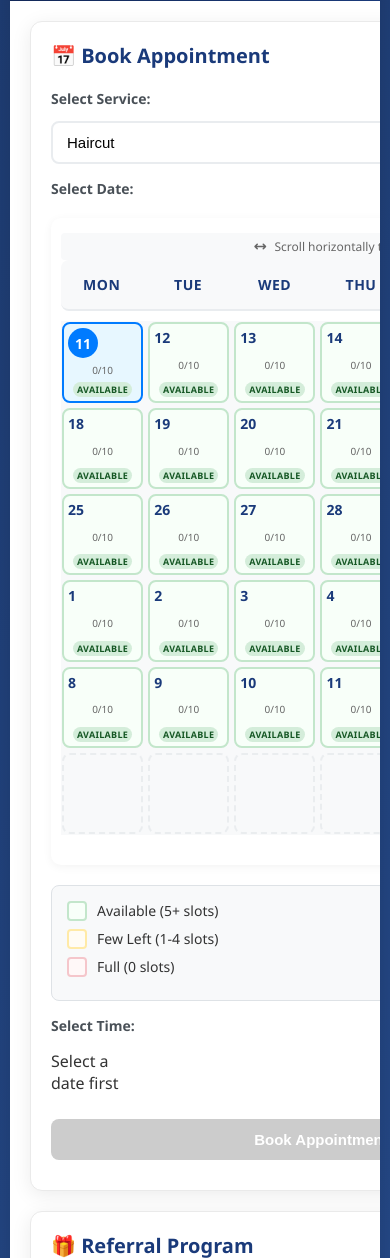
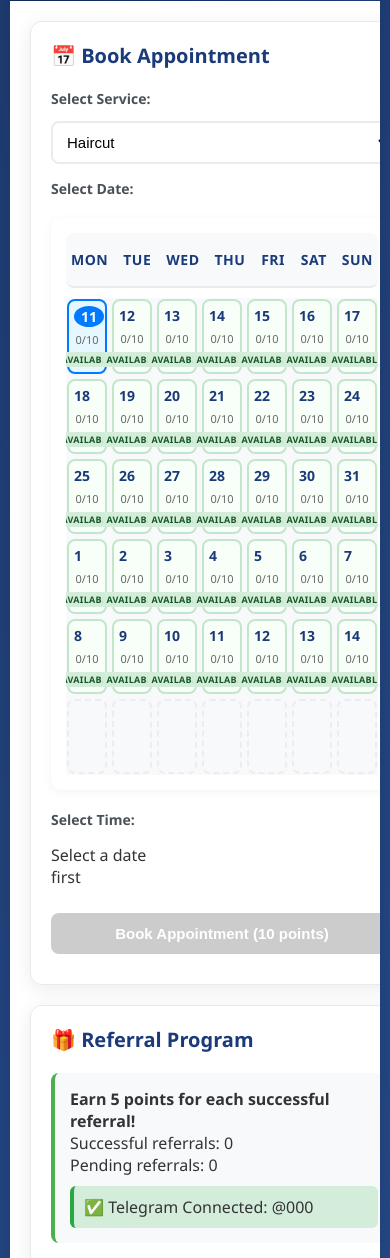
Before and after one commit to digitusadvert-lang/hairsalon, a Flask app: page /dashboard in a window 390 px wide. Shown: the part 309-1567 px from the top of the page. Run offline with Flask 3, Linux system fonts and the light colour scheme; the visitor is signed in with stand-in values (Sample User, id 1); tables that the repository leaves empty hold one stand-in row (values such as "Sample post").

Commit message:
modify dashboard to desktop response

```diff
--- a/templates/dashboard.html
+++ b/templates/dashboard.html
@@ -198,26 +198,14 @@
             background: linear-gradient(135deg, #006699 0%, #004d66 100%) !important;
         }
 
-        /* UPDATED CALENDAR STYLES */
+        /* NEW: SIMPLIFIED DESKTOP CALENDAR STYLES */
         .calendar-container {
             background: white;
             border-radius: 10px;
             padding: 15px;
             margin-bottom: 20px;
             box-shadow: 0 2px 10px rgba(0,0,0,0.05);
-            overflow: visible;
-        }
-
-        .calendar-wrapper {
             width: 100%;
-            overflow-x: auto;
-            -webkit-overflow-scrolling: touch;
-            padding-bottom: 10px;
-            margin-bottom: 10px;
-        }
-
-        .calendar-inner {
-            min-width: 700px; /* Fixed minimum width for 7 columns */
         }
 
         .calendar-weekdays {
@@ -228,8 +216,7 @@
             text-align: center;
             background: #f8f9fa;
             border-radius: 8px;
-            padding: 10px 0;
-            min-width: 0;
+            padding: 12px 0;
         }
 
         .weekday-header {
@@ -237,23 +224,19 @@
             color: #1a3a7a;
             padding: 5px;
             font-size: 14px;
-            min-width: 0;
-            word-break: break-word;
         }
 
         .calendar-grid {
             display: grid;
             grid-template-columns: repeat(7, 1fr);
             gap: 5px;
-            min-width: 0;
         }
 
         .calendar-day-cell {
-            aspect-ratio: 1;
-            min-height: 80px;
+            height: 90px;
             border: 2px solid #e9ecef;
             border-radius: 8px;
-            padding: 8px;
+            padding: 10px;
             display: flex;
             flex-direction: column;
             justify-content: space-between;
@@ -296,8 +279,7 @@
         }
 
         .calendar-empty-cell {
-            aspect-ratio: 1;
-            min-height: 80px;
+            height: 90px;
             background: #f8f9fa;
             border: 2px dashed #dee2e6;
             border-radius: 8px;
@@ -308,20 +290,21 @@
             font-size: 18px;
             font-weight: bold;
             color: #1a3a7a;
-            margin-bottom: 2px;
+            margin-bottom: 5px;
         }
 
         .date-count {
-            font-size: 12px;
+            font-size: 14px;
             color: #666;
-            margin-bottom: 2px;
+            margin-bottom: 5px;
+            font-weight: 500;
         }
 
         .date-status {
-            font-size: 11px;
+            font-size: 12px;
             font-weight: 600;
-            padding: 2px 6px;
-            border-radius: 10px;
+            padding: 3px 8px;
+            border-radius: 12px;
             text-transform: uppercase;
         }
 
@@ -484,61 +467,7 @@
             border: 1px solid #f5c6cb !important;
         }
 
-        /* Mobile Legend */
-        .mobile-legend {
-            display: none;
-            margin-top: 15px;
-            padding: 15px;
-            background: #f8f9fa;
-            border-radius: 8px;
-            border: 1px solid #dee2e6;
-        }
-
-        .legend-item {
-            display: flex;
-            align-items: center;
-            margin-bottom: 8px;
-        }
-
-        .legend-color {
-            width: 20px;
-            height: 20px;
-            border-radius: 4px;
-            margin-right: 10px;
-        }
-
-        .legend-color.available {
-            background: #f8fff9;
-            border: 2px solid #c3e6cb;
-        }
-
-        .legend-color.medium {
-            background: #fffcf5;
-            border: 2px solid #ffeaa7;
-        }
-
-        .legend-color.full {
-            background: #fff8f8;
-            border: 2px solid #f5c6cb;
-        }
-
-        /* Scroll indicator for mobile */
-        .scroll-hint {
-            display: none;
-            text-align: center;
-            color: #666;
-            font-size: 12px;
-            margin-top: 5px;
-            padding: 5px;
-            background: #f8f9fa;
-            border-radius: 4px;
-        }
-
-        .scroll-hint i {
-            margin-right: 5px;
-        }
-
-        /* Mobile responsiveness */
+        /* Simple mobile fallback - just make everything stack */
         @media (max-width: 768px) {
             body {
                 padding: 10px;
@@ -578,13 +507,26 @@
                 padding: 20px;
             }
 
-            .calendar-container {
-                padding: 10px;
+            /* Mobile calendar - simple vertical stack */
+            .calendar-weekdays {
+                grid-template-columns: repeat(7, 1fr);
+                overflow-x: auto;
+            }
+
+            .calendar-grid {
+                grid-template-columns: repeat(7, 1fr);
+                overflow-x: auto;
             }
 
             .calendar-day-cell {
-                min-height: 70px;
-                padding: 5px;
+                height: 70px;
+                padding: 8px;
+                min-width: 45px;
+            }
+
+            .calendar-empty-cell {
+                height: 70px;
+                min-width: 45px;
             }
 
             .date-number {
@@ -592,20 +534,12 @@
             }
 
             .date-count {
-                font-size: 11px;
+                font-size: 12px;
             }
 
             .date-status {
                 font-size: 10px;
-                padding: 1px 4px;
-            }
-
-            .mobile-legend {
-                display: block;
-            }
-
-            .scroll-hint {
-                display: block;
+                padding: 2px 6px;
             }
         }
 
@@ -616,8 +550,14 @@
             }
 
             .calendar-day-cell {
-                min-height: 60px;
-                padding: 4px;
+                height: 60px;
+                padding: 5px;
+                min-width: 40px;
+            }
+
+            .calendar-empty-cell {
+                height: 60px;
+                min-width: 40px;
             }
 
             .date-number {
@@ -625,21 +565,38 @@
             }
 
             .date-count {
+                font-size: 11px;
+            }
+
+            .date-status {
+                font-size: 9px;
+                padding: 1px 4px;
+            }
+        }
+
+        /* Very small screens */
+        @media (max-width: 320px) {
+            .calendar-day-cell {
+                height: 55px;
+                padding: 3px;
+                min-width: 35px;
+            }
+
+            .calendar-empty-cell {
+                height: 55px;
+                min-width: 35px;
+            }
+
+            .date-number {
+                font-size: 13px;
+            }
+
+            .date-count {
                 font-size: 10px;
             }
 
             .date-status {
-                font-size: 9px;
-            }
-
-            .calendar-inner {
-                min-width: 600px;
-            }
-        }
-
-        @media (max-width: 320px) {
-            .calendar-inner {
-                min-width: 550px;
+                display: none; /* Hide status on very small screens */
             }
         }
     </style>
@@ -688,15 +645,8 @@
                         Select Date:
                     </label>
 
+                    <!-- NEW CALENDAR DESIGN -->
                     <div class="calendar-container">
-                        <!-- Scroll hint for mobile -->
-                        <div class="scroll-hint">
-                            <i class="fas fa-arrows-left-right"></i> Scroll horizontally to view all dates
-                        </div>
-
-                        <!-- Calendar wrapper for horizontal scrolling -->
-                        <div class="calendar-wrapper">
-                            <div class="calendar-inner">
                         <!-- Weekday headers -->
                         <div class="calendar-weekdays">
                             <div class="weekday-header">Mon</div>
@@ -710,6 +660,7 @@
 
                         <!-- Calendar grid -->
                         <div class="calendar-grid">
+                            {% if calendar_days %}
                                 {% for day in calendar_days %}
                                 <div class="calendar-day-cell {{ day.color }} {% if day.is_today %}today{% endif %}"
                                      data-date="{{ day.date.isoformat() }}"
@@ -733,24 +684,12 @@
                                 {% for i in range(42 - calendar_days|length) %}
                                 <div class="calendar-empty-cell"></div>
                                 {% endfor %}
-                                </div>
-                            </div>
-                        </div>
-                    </div>
-
-                    <!-- Mobile Legend -->
-                    <div class="mobile-legend">
-                        <div class="legend-item">
-                            <span class="legend-color available"></span>
-                            <span>Available (5+ slots)</span>
-                        </div>
-                        <div class="legend-item">
-                            <span class="legend-color medium"></span>
-                            <span>Few Left (1-4 slots)</span>
-                        </div>
-                        <div class="legend-item">
-                            <span class="legend-color full"></span>
-                            <span>Full (0 slots)</span>
+                            {% else %}
+                                <!-- Fallback if no calendar data -->
+                                {% for i in range(42) %}
+                                <div class="calendar-empty-cell"></div>
+                                {% endfor %}
+                            {% endif %}
                         </div>
                     </div>
                 </div>
@@ -875,6 +814,34 @@
         let selectedTime = null;
         let selectedService = null;
 
+        function selectDate(date, element) {
+            selectedDate = date;
+
+            // Reset all calendar cells
+            document.querySelectorAll('.calendar-day-cell').forEach(day => {
+                day.classList.remove('selected');
+                // Restore original background based on status
+                if (day.classList.contains('available')) {
+                    day.style.background = '#f8fff9';
+                } else if (day.classList.contains('medium')) {
+                    day.style.background = '#fffcf5';
+                } else if (day.classList.contains('full')) {
+                    day.style.background = '#fff8f8';
+                } else {
+                    day.style.background = 'white';
+                }
+                day.style.borderColor = '';
+            });
+
+            // Highlight selected date
+            element.classList.add('selected');
+            element.style.background = '#f0fff4';
+            element.style.borderColor = '#28a745';
+
+            // Load time slots
+            loadTimeSlots(date);
+        }
+
         function loadTimeSlots(date) {
             const container = document.getElementById('time-slots-container');
             container.innerHTML = '<p>Loading time slots...</p>';
@@ -913,65 +880,21 @@
 
             // Reset all time slots
             document.querySelectorAll('.time-slot').forEach(slot => {
+                slot.classList.remove('selected');
                 slot.style.background = '#e8f4fc';
                 slot.style.color = 'inherit';
-                slot.classList.remove('selected');
+                slot.style.borderColor = '#b3e0ff';
             });
 
             // Highlight selected time
             element.classList.add('selected');
             element.style.background = '#3498db';
             element.style.color = 'white';
+            element.style.borderColor = '#2980b9';
 
             // Enable book button
             const bookBtn = document.getElementById('book-btn');
             bookBtn.disabled = false;
-        }
-
-        function selectDate(date, element) {
-            selectedDate = date;
-
-            // Reset all calendar cells
-            document.querySelectorAll('.calendar-day-cell').forEach(day => {
-                day.style.border = '';
-                day.style.background = '';
-                day.style.boxShadow = '';
-                day.classList.remove('selected');
-
-                // Restore original border color based on status
-                if (day.classList.contains('available')) {
-                    day.style.border = '2px solid #c3e6cb';
-                } else if (day.classList.contains('medium')) {
-                    day.style.border = '2px solid #ffeaa7';
-                } else if (day.classList.contains('full')) {
-                    day.style.border = '2px solid #f5c6cb';
-                } else {
-                    day.style.border = '2px solid #e9ecef';
-                }
-            });
-
-            // Highlight selected date
-            element.classList.add('selected');
-            element.style.border = '2px solid #28a745';
-            element.style.background = '#f0fff4';
-            element.style.boxShadow = '0 0 0 3px rgba(40, 167, 69, 0.1)';
-
-            // Load time slots
-            loadTimeSlots(date);
-
-            // Scroll selected date into view on mobile
-            if (window.innerWidth <= 768) {
-                const calendarWrapper = document.querySelector('.calendar-wrapper');
-                if (calendarWrapper) {
-                    const elementRect = element.getBoundingClientRect();
-                    const wrapperRect = calendarWrapper.getBoundingClientRect();
-
-                    // If element is not fully visible, scroll to it
-                    if (elementRect.left < wrapperRect.left || elementRect.right > wrapperRect.right) {
-                        element.scrollIntoView({ behavior: 'smooth', inline: 'center', block: 'nearest' });
-                    }
-                }
-            }
         }
 
         function bookAppointment() {
@@ -1048,34 +971,8 @@
             selectedService = this.value;
         });
 
-        // Mobile responsiveness adjustments
-        function updateCalendarForMobile() {
-            const legend = document.querySelector('.mobile-legend');
-            const scrollHint = document.querySelector('.scroll-hint');
-            const calendarWrapper = document.querySelector('.calendar-wrapper');
-
-            if (window.innerWidth <= 768) {
-                if (legend) legend.style.display = 'block';
-                if (scrollHint) scrollHint.style.display = 'block';
-                if (calendarWrapper) {
-                    calendarWrapper.style.overflowX = 'auto';
-                }
-            } else {
-                if (legend) legend.style.display = 'none';
-                if (scrollHint) scrollHint.style.display = 'none';
-                if (calendarWrapper) {
-                    calendarWrapper.style.overflowX = 'visible';
-                }
-            }
-        }
-
-        // Run on load and resize
-        window.addEventListener('load', updateCalendarForMobile);
-        window.addEventListener('resize', updateCalendarForMobile);
-
-        // Initialize calendar interactions
+        // Initialize today highlighting
         document.addEventListener('DOMContentLoaded', function() {
-            // Add today highlighting if needed
             const today = new Date();
             const todayStr = today.toISOString().split('T')[0];
 
@@ -1085,8 +982,6 @@
                     cell.classList.add('today');
                 }
             });
-
-            updateCalendarForMobile();
         });
     </script>
 </body>
```
Lines whose indentation alone changed are shown as unchanged.
